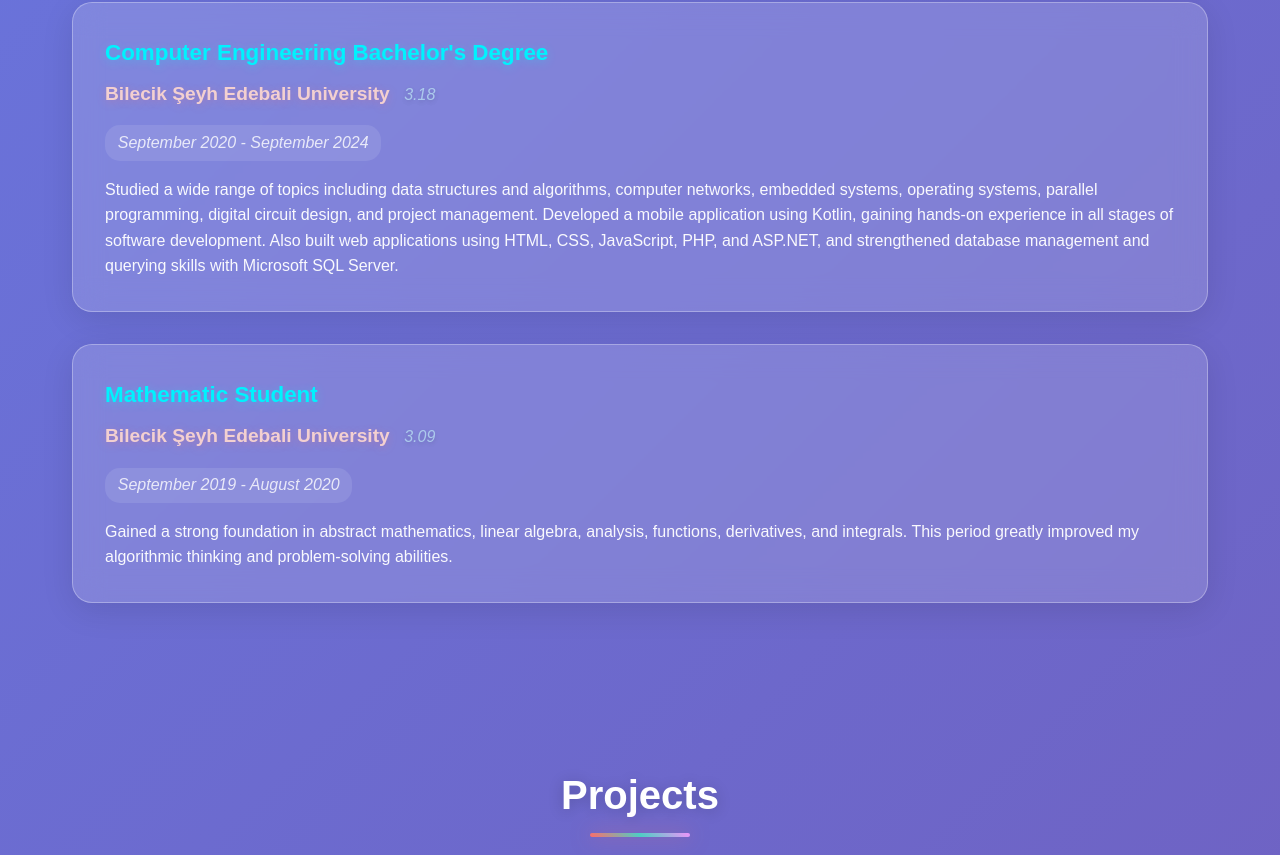
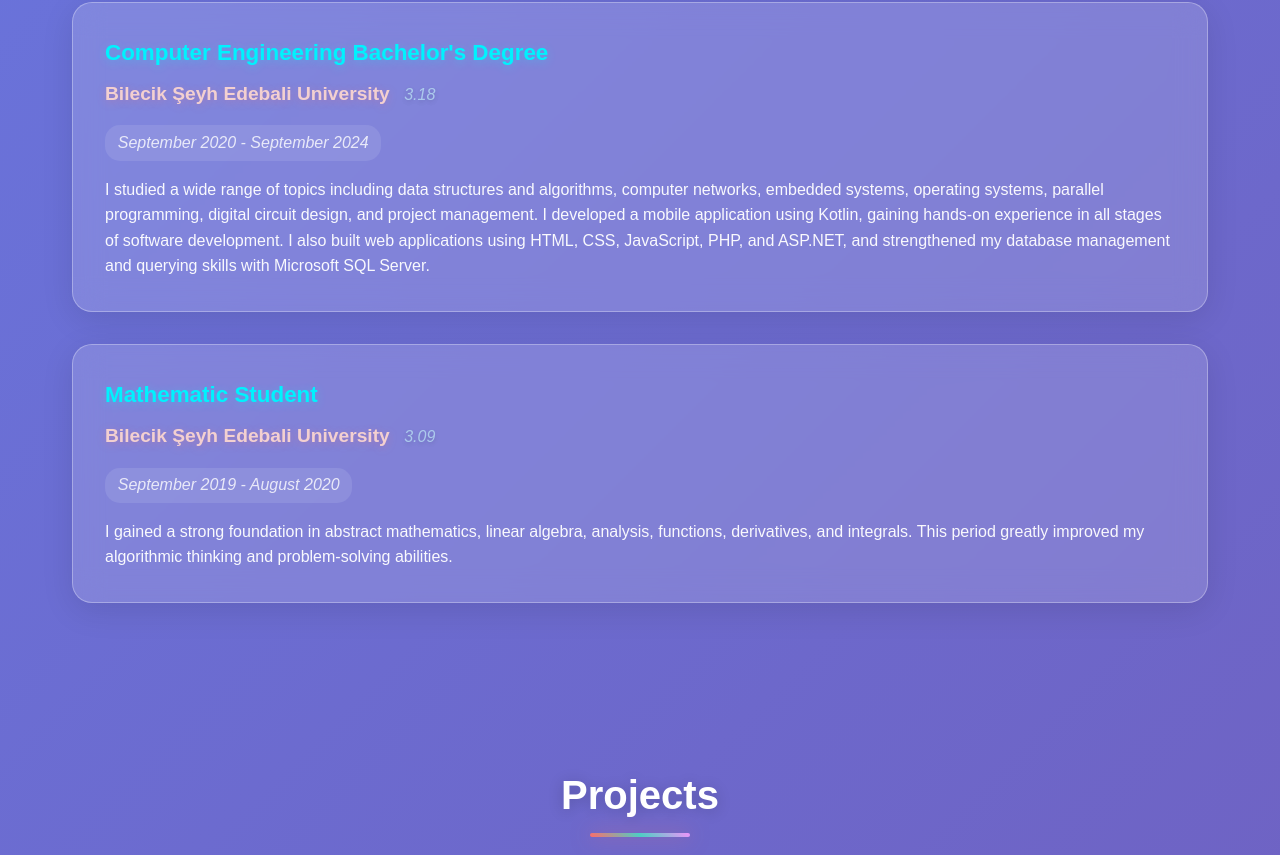
Before and after one commit to busrahazer/my-personal-website, a website: page my-personal-portfolio/public/index.html in a window 1280 px wide. Shown: the part 1684-2539 px from the top of the page. Drawn offline with Linux system fonts and the light colour scheme.

Commit message:
Minor Changes.

```diff
--- a/my-personal-portfolio/public/index.html
+++ b/my-personal-portfolio/public/index.html
@@ -33,7 +33,7 @@
         <div class="hero-content">
             <div class="hero-text">
                 <h1>Mine Büşra Hazer</h1>
-                <div class="subtitle">C++/QT Developer · Embedded Systems Engineer · Data Scientist</div>
+                <div class="subtitle">C++/QT Developer · Embedded Systems · Data Sciene</div>
                 <div class="subsubtitle">Python · AI · M.Sc. Computer Engineering · Full-Cycle Product Development</div>
                 <div class="description">
                     Hello! I am Mine Büşra Hazer, a computer engineer specializing in
@@ -97,12 +97,11 @@
                     <div class="gpa"> 3.18</div>
                 </div>
                 <div class="duration">September 2020 - September 2024</div>
-                <p>Studied a wide range of topics including data structures and algorithms,
-                    computer networks, embedded systems, operating systems, parallel programming,
-                    digital circuit design, and project management. Developed a mobile application
-                    using Kotlin, gaining hands-on experience in all stages of software development.
-                    Also built web applications using HTML, CSS, JavaScript, PHP, and ASP.NET, and
-                    strengthened database management and querying skills with Microsoft SQL Server.</p>
+                <p>I studied a wide range of topics including data structures and algorithms, computer networks,
+                    embedded systems, operating systems, parallel programming, digital circuit design, and project management.
+                    I developed a mobile application using Kotlin, gaining hands-on experience in all stages of software development.
+                    I also built web applications using HTML, CSS, JavaScript, PHP, and ASP.NET, and strengthened my database management
+                    and querying skills with Microsoft SQL Server.</p>
             </div>
             <div class="experience-item">
                 <h3>Mathematic Student</h3>
@@ -111,9 +110,8 @@
                     <div class="gpa"> 3.09</div>
                 </div>
                 <div class="duration">September 2019 - August 2020</div>
-                <p>Gained a strong foundation in abstract mathematics, linear algebra, analysis,
-                    functions, derivatives, and integrals. This period greatly improved my algorithmic
-                    thinking and problem-solving abilities.</p>
+                <p>I gained a strong foundation in abstract mathematics, linear algebra, analysis, functions, derivatives, and
+                    integrals. This period greatly improved my algorithmic thinking and problem-solving abilities.</p>
             </div>
         </div>
     </section>
```
